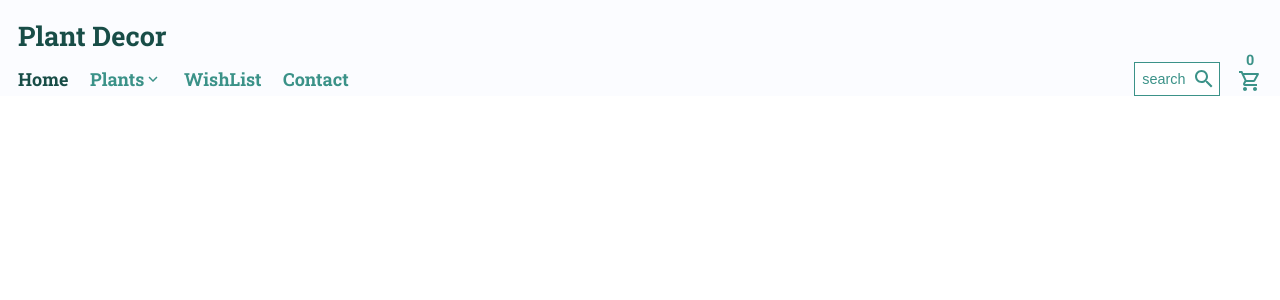
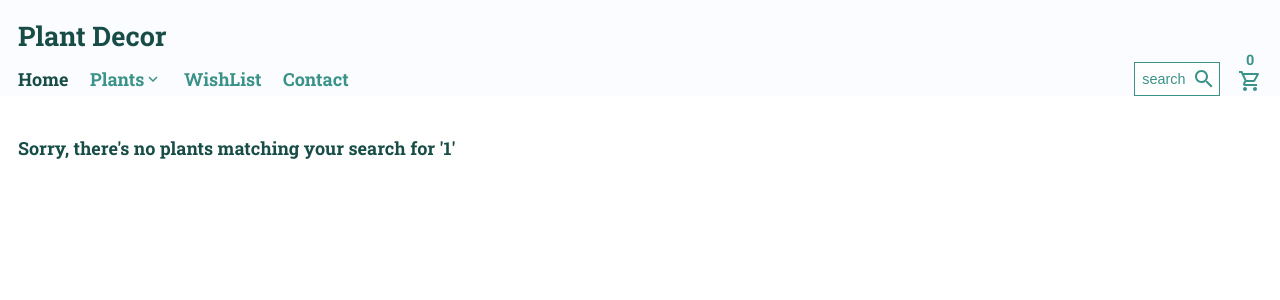
Before and after one commit to khuynh0101/online-store, a React (Create React App) app: page /search/1 in a window 1280 px wide. Shown: the top 300 px of the page. Built offline with nearby package versions, Linux system fonts and the light colour scheme.

Commit message:
made search page

```diff
--- a/src/components/Layout/Layout.js
+++ b/src/components/Layout/Layout.js
@@ -5,6 +5,7 @@ import { Home } from '../Home/Home';
 import { Contact } from '../Contact/Contact';
 import { Plants } from '../Plants/Plants';
 import { WishList } from '../WishList/WishList';
+import { Search } from '../Search/Search';
 import { ShoppingCart } from '../ShoppingCart/ShoppingCart';
 import { Route } from 'react-router-dom';
 
@@ -29,12 +30,13 @@ export const Layout = ({ menu, onMenuItemClick }) => {
       </Route>
       <Route path='/wishlist'>
         <div className={styles.plantContainer}>
-          {' '}
-          <WishList />{' '}
+          <WishList />
         </div>
       </Route>
       <Route path='/search/:term'>
-        <div className={styles.plantContainer}></div>
+        <div className={styles.plantContainer}>
+          <Search />
+        </div>
       </Route>
       <Route path='/cart'>
         <div className={styles.plantContainer}>
--- /dev/null
+++ b/src/components/Search/Search.js
@@ -0,0 +1,20 @@
+import React from 'react';
+import { useParams } from 'react-router-dom';
+import { Products } from '../Products/Products';
+import { useProductsState } from '../Providers/ProductsState';
+
+export const Search = () => {
+  const { getProducts } = useProductsState();
+  const { term } = useParams();
+  let products = null;
+  if (term) {
+    products = getProducts().filter((p) =>
+      p.keywords.toLowerCase().includes(term.toLowerCase())
+    );
+  }
+  const heading =
+    products.length > 0
+      ? `Here is your search results for \'${term}\'`
+      : `Sorry, there's no plants matching your search for \'${term}\'`;
+  return <Products heading={heading} products={products} />;
+};
--- a/src/components/Search/SearchTextBox.js
+++ b/src/components/Search/SearchTextBox.js
@@ -58,6 +58,7 @@ export const SearchTextBox = () => {
   const closeSearch = () => {
     setSearchProp('', false);
     setSuggestion([]);
+    setCursor(-1);
   };
 
   const setSearchProp = (text, isSearchActive) => {
@@ -69,6 +70,7 @@ export const SearchTextBox = () => {
   };
 
   const handleSearchSubmit = () => {
+    console.log('d ', search.text);
     history.push(`/search/${search.text}`);
     closeSearch();
   };
```
